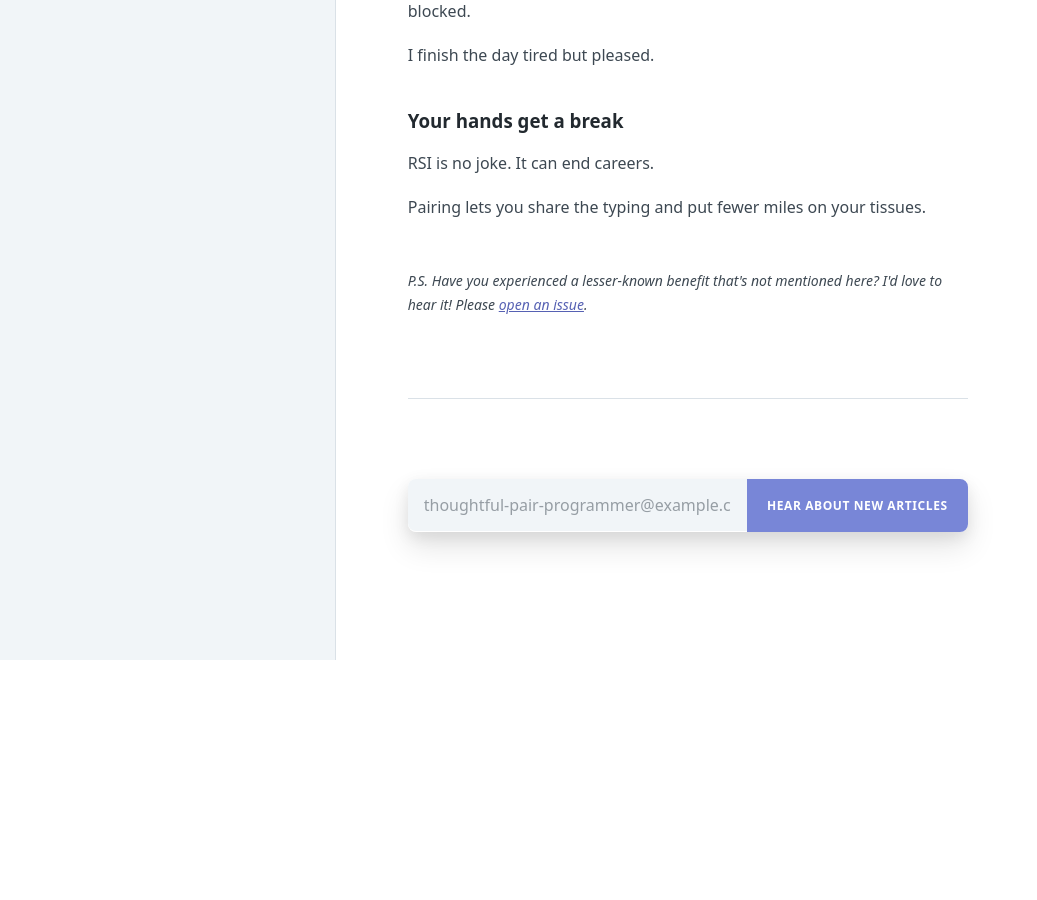
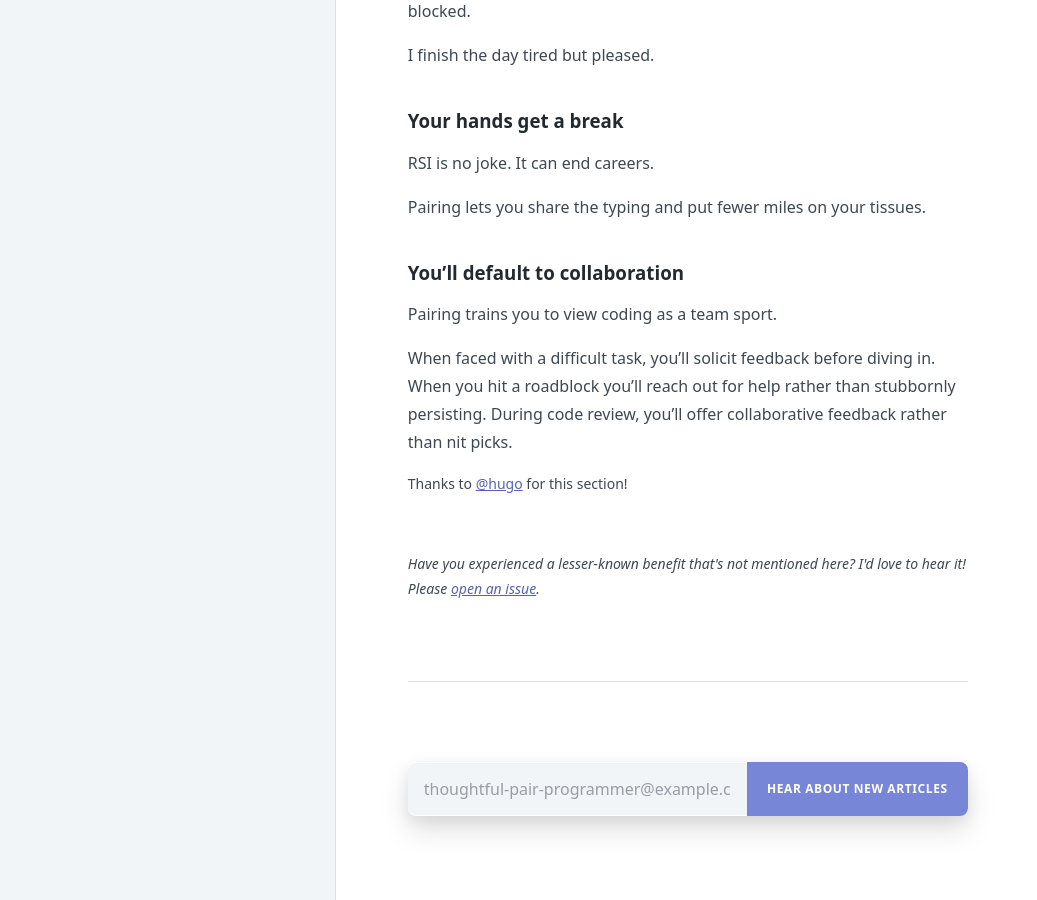
Before and after one commit to tupleapp/pair-programming-guide, a Jekyll site: the page built from _pages/lesser-known-benefits-of-pair-programming.md, in a window 1280 px wide and 900 px high, scrolled down 634 px. Shown: the whole window, without its empty margins (0-1037 px from the left). Built offline with Jekyll 4.4.1, drawn with Linux system fonts in a browser that asks for light colours; before the commit the page ends 1294 px from its top, so only the background shows below that.

Commit message:
Add additional benefit.
Closes https://github.com/tupleapp/pair-programming-guide/issues/3

Thanks @hugo!

```diff
--- a/_pages/lesser-known-benefits-of-pair-programming.md
+++ b/_pages/lesser-known-benefits-of-pair-programming.md
@@ -29,4 +29,15 @@ RSI is no joke. It can end careers.
 
 Pairing lets you share the typing and put fewer miles on your tissues.
 
-<p class="text-sm pt-8 italic">P.S. Have you experienced a lesser-known benefit that's not mentioned here? I'd love to hear it! Please <a href="https://github.com/tupleapp/pair-programming-guide/issues/new">open an issue</a>.</p>
+### You'll default to collaboration
+
+Pairing trains you to view coding as a team sport.
+
+When faced with a difficult task, you’ll solicit feedback before diving in.
+When you hit a roadblock you’ll reach out for help rather than stubbornly
+persisting. During code review, you’ll offer collaborative feedback rather than
+nit picks.
+
+<p class="text-sm">Thanks to <a href="https://github.com/hugo">@hugo</a> for this section!</p>
+
+<p class="text-sm pt-10 italic">Have you experienced a lesser-known benefit that's not mentioned here? I'd love to hear it! Please <a href="https://github.com/tupleapp/pair-programming-guide/issues/new">open an issue</a>.</p>
```
